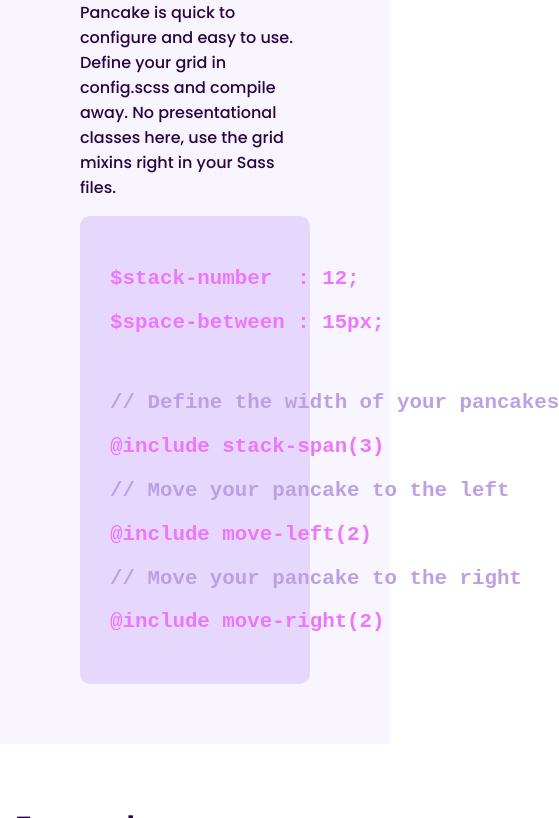
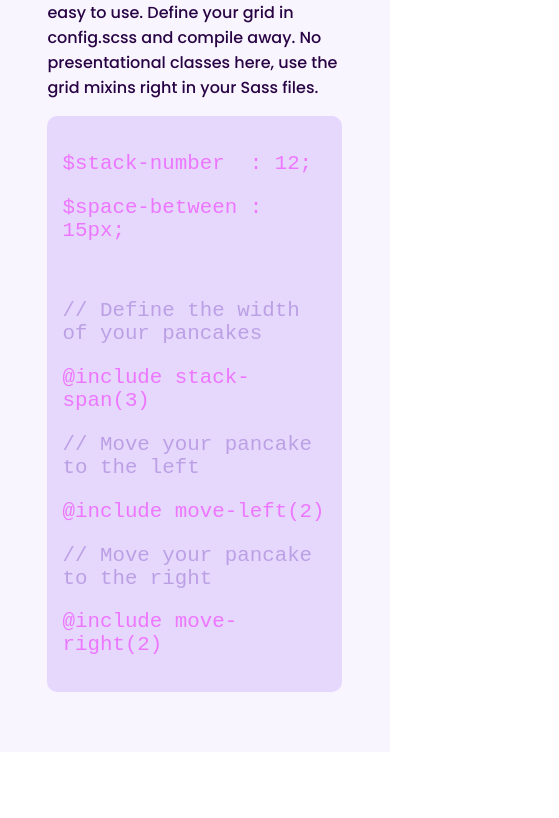
Before and after one commit to jveens/pancake, a website: page index.html in a window 390 px wide. Shown: the part 1182-2000 px from the top of the page, 559 px wide, since content can reach past the window. Drawn offline with Linux system fonts and the light colour scheme.

Commit message:
update responsive

```diff
--- a/index.html
+++ b/index.html
@@ -119,7 +119,7 @@
   <section class="examples">
     <div class="container">
       <h2>Examples</h2>
-      <div class="griddle">
+      <div class="griddle example-1">
         <span class="label">@include stack-span(1)</span>
         <div class="pancake-1">🥞</div>
         <div class="pancake-1">🥞</div>
@@ -134,7 +134,7 @@
         <div class="pancake-1">🥞</div>
         <div class="pancake-1">🥞</div>
       </div>
-      <div class="griddle">
+      <div class="griddle example-2">
         <span class="label">@include stack-span(2)</span>
         <div class="pancake-2">🥞 🥞</div>
         <div class="pancake-2">🥞 🥞</div>
@@ -143,29 +143,29 @@
         <div class="pancake-2">🥞 🥞</div>
         <div class="pancake-2">🥞 🥞</div>
       </div>
-      <div class="griddle">
+      <div class="griddle example-3">
         <span class="label">@include stack-span(3)</span>
         <div class="pancake-3">🥞 🥞 🥞</div>
         <div class="pancake-3">🥞 🥞 🥞</div>
         <div class="pancake-3">🥞 🥞 🥞</div>
         <div class="pancake-3">🥞 🥞 🥞</div>
       </div>
-      <div class="griddle">
+      <div class="griddle example-4">
         <span class="label">@include stack-span(4)</span>
         <div class="pancake-4">🥞 🥞 🥞 🥞</div>
         <div class="pancake-4">🥞 🥞 🥞 🥞</div>
         <div class="pancake-4">🥞 🥞 🥞 🥞</div>
       </div>
-      <div class="griddle">
+      <div class="griddle example-5">
         <span class="label">@include stack-span(6)</span>
         <div class="pancake-6">🥞 🥞 🥞 🥞 🥞 🥞</div>
         <div class="pancake-6">🥞 🥞 🥞 🥞 🥞 🥞</div>
       </div>
-      <div class="griddle">
+      <div class="griddle example-6">
         <span class="label">@include stack-span(12)</span>
         <div class="pancake-12">🥞 🥞 🥞 🥞 🥞 🥞 🥞 🥞 🥞 🥞 🥞 🥞</div>
       </div>
-      <div class="griddle">
+      <div class="griddle example-7">
         <span class="label">@include stack-span(5)<br />@include move-left(3)</span>
         <div class="pancake-5">🥞 🥞 🥞 🥞 🥞</div>
       </div>
--- a/sass/grid.scss
+++ b/sass/grid.scss
@@ -14,15 +14,17 @@
   @include clearfix;
 }
 
-// spans 1 of 12
-.pancake-12 {
-  @include stack-span(1);
-
-  @include bp(md) {
-    @include stack-span(2);
+@mixin bp($point) {
+  @if $point == lg {
+    @media (max-width: 950px) { @content; }
   }
-
-  @include bp(xs) {
-    @include stack-span(12);
+  @else if $point == md {
+    @media (max-width: 800px) { @content; }
+  }
+  @else if $point == sm {
+    @media (max-width: 600px)  { @content; }
+  }
+  @else if $point == xs {
+    @media (max-width: 420px)  { @content; }
   }
 }
--- a/sass/pancake/config.scss
+++ b/sass/pancake/config.scss
@@ -6,11 +6,7 @@
 $debug:              false !default;
 $grid-color:        #ED76FF !default;
 
-// $breakpoints:       ('lg' : 1200px),
-//                     ('md' : 950px),
-//                     ('sm' : 600px),
-//                     ('xs' : 420px )
-//                     !default;
+
 /*
   For each column, we need to take the total width and divide it by how many columns
   We want the column width as a percentage, with the gutters as fixed px
@@ -40,7 +36,6 @@
   position: relative;
 }
 
-
 @mixin clearfix {
   &:after {
     content: "";
@@ -48,18 +43,3 @@
     clear: both;
   }
 }
-
-@mixin bp($point) {
-  @if $point == lg {
-    @media (max-width: 1200px) { @content; }
-  }
-  @else if $point == md {
-    @media (max-width: 900px) { @content; }
-  }
-  @else if $point == sm {
-    @media (max-width: 600px)  { @content; }
-  }
-  @else if $point == xs {
-    @media (max-width: 420px)  { @content; }
-  }
-}
--- a/sass/style.scss
+++ b/sass/style.scss
@@ -30,6 +30,10 @@
 h1 {
   color: $white;
   font-size: 5.2rem;
+
+  @include bp('sm'){
+    font-size: 4rem;
+  }
 }
 
 h2 {
@@ -44,9 +48,10 @@
 }
 
 pre {
-  font-weight: 600;
+  font-weight: 500;
   color: $gradient2;
   font-size: 1.3rem;
+  white-space: pre-wrap;
 
   &.comment {
     color: lighten(mix($black, $gradient1, 20%), 15%);
@@ -105,10 +110,19 @@
     left: 50%;
     transform: translate( -50%, -50% );
     display: flex;
+
+    @include bp('sm'){
+      flex-direction: column;
+      align-items: center;
+    }
   }
 
   .project-info {
     padding-left: 30px;
+
+    @include bp('sm') {
+      padding-left: 0;
+    }
   }
 
   h1 {
@@ -119,11 +133,15 @@
 }
 
 .about {
-  @include griddle();
   text-align: center;
   .about-text {
     @include stack-span(8);
     @include move-left(2);
+
+    @include bp('xs') {
+      @include stack-span(10);
+      @include move-left(1);
+    }
 
     .maple-syrup {
       display: block;
@@ -147,6 +165,11 @@
   .usage-text {
     @include stack-span(8);
     @include move-left(2);
+
+    @include bp('sm') {
+      @include stack-span(10);
+      @include move-left(1);
+    }
   }
 }
 
@@ -154,6 +177,10 @@
   background-color: mix( $white, $gradient1, 70% );
   padding: 30px;
   border-radius: 10px;
+
+  @include bp('xs') {
+    padding: 15px;
+  }
 }
 
 .examples {
@@ -200,15 +227,25 @@
 
   @include bp('xs') {
     font-size: 1rem;
+    margin-bottom: 15px;
   }
 }
 
 .pancake-1 {
   @include stack-span(1);
+
+  @include bp('xs') {
+    @include stack-span(6);
+  }
 }
 
 .pancake-2 {
   @include stack-span(2);
+
+  @include bp('xs') {
+    @include stack-span(4);
+  }
+
 }
 
 .pancake-3 {
@@ -231,3 +268,15 @@
 .pancake-12 {
   @include stack-span(12);
 }
+
+.example-1 {
+  @include bp('sm') {
+    display: none;
+  }
+}
+
+.example-2 {
+  @include bp('xs') {
+    display: none;
+  }
+}
```
Also changed, not shown: css/grid.css, css/style.css.
